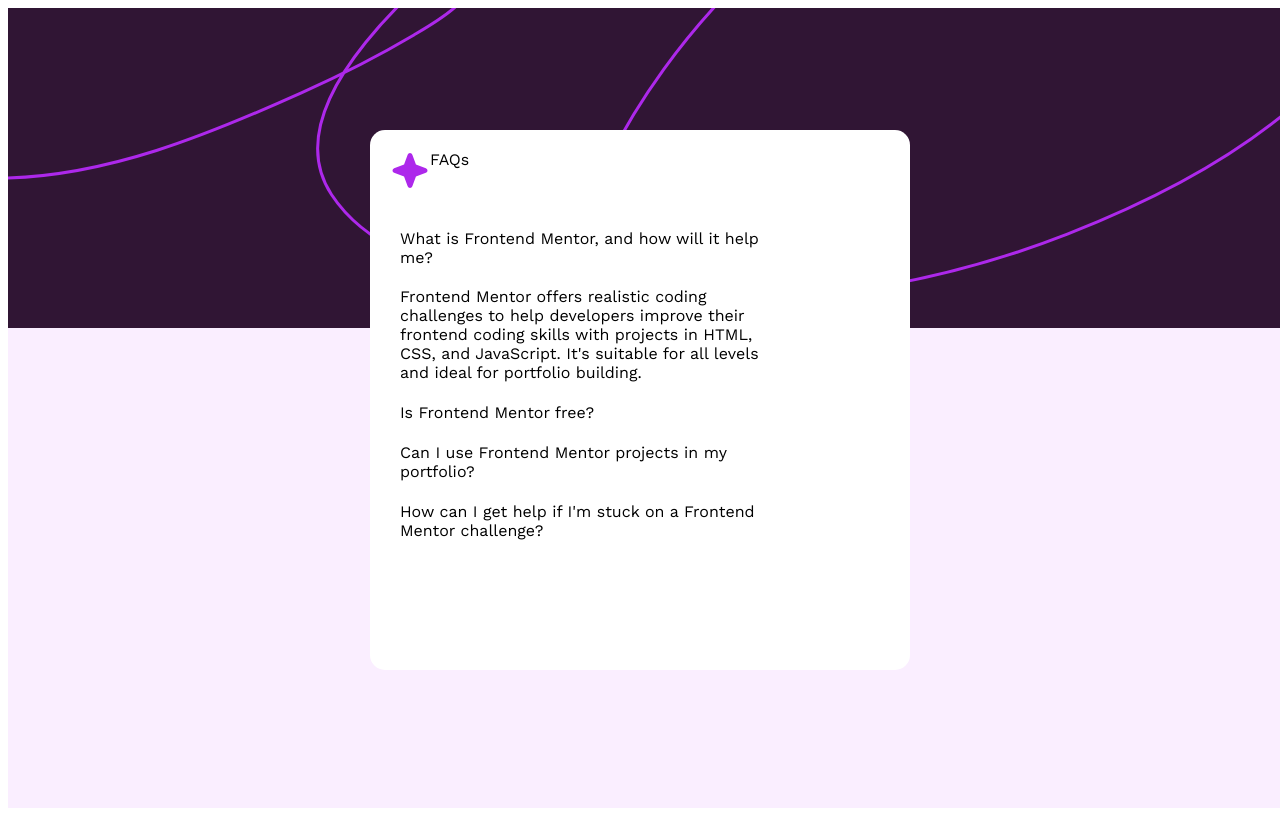
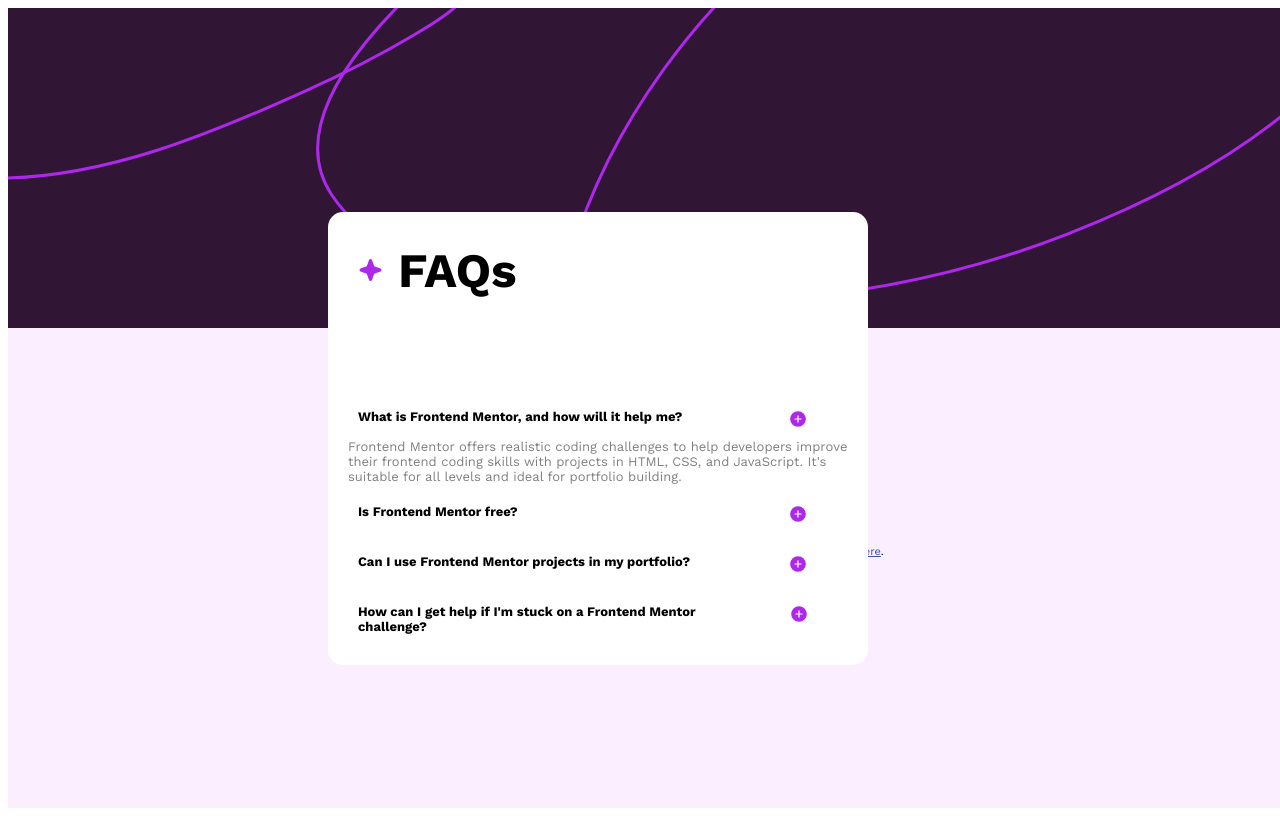
Before and after one commit to GuiGebaili78/FAQ-accordion, a plain HTML site: page index.html in a window 1280 px wide. Both pictures are taken after a click on the element "What is Frontend Mentor, and how will it help me?". Shown: the top 816 px of the page. Drawn offline with nearby package versions, Linux system fonts and the light colour scheme.

Commit message:
falta trocar o simbolo e abrir para cima o acordeon

```diff
--- a/index.html
+++ b/index.html
@@ -29,6 +29,7 @@
       <div class="accordion">
         <div class="accordion-item">
           <div class="accordion-title" onclick="toggleAccordion(1)">What is Frontend Mentor, and how will it help me?
+            <img src="/assets/images/icon-plus.svg" alt="" class="img-title">
           </div>
           <div class="accordion-content">Frontend Mentor offers realistic coding challenges to help developers improve
             their frontend coding skills with projects in HTML, CSS, and JavaScript. It's suitable for all levels and
@@ -36,13 +37,16 @@
         </div>
 
         <div class="accordion-item">
-          <div class="accordion-title" onclick="toggleAccordion(2)">Is Frontend Mentor free?</div>
+          <div class="accordion-title" onclick="toggleAccordion(2)">Is Frontend Mentor free?
+            <img src="/assets/images/icon-plus.svg" alt="" class="img-title">
+          </div>
           <div class="accordion-content">Yes, Frontend Mentor offers both free and premium coding challenges, with the
             free option providing access to a range of projects suitable for all skill levels.</div>
         </div>
 
         <div class="accordion-item">
           <div class="accordion-title" onclick="toggleAccordion(3)">Can I use Frontend Mentor projects in my portfolio?
+            <img src="/assets/images/icon-plus.svg" alt="" class="img-title">
           </div>
           <div class="accordion-content">Yes, you can use projects completed on Frontend Mentor in your portfolio. It's
             an excellent way to showcase your skills to potential employers!</div>
@@ -50,7 +54,9 @@
 
         <div class="accordion-item">
           <div class="accordion-title" onclick="toggleAccordion(4)">How can I get help if I'm stuck on a Frontend Mentor
-            challenge?</div>
+            challenge?
+            <img src="/assets/images/icon-plus.svg" alt="" class="img-title">
+          </div>
           <div class="accordion-content">The best place to get help is inside Frontend Mentor's Discord community.
             There's a help channel where you can ask questions and seek support from other community members.</div>
         </div>
--- a/style.css
+++ b/style.css
@@ -4,21 +4,20 @@
     height: 100vh;
     margin: 0;
 }
+
 .img-fundo {
     width: 100vw;
     z-index: 1;
 }
+
 .section {
     width: 500px;
-    height: 500px;
     background-color: #ffffff;
-    position: fixed;
-    top: 50%;
-    left: 50%;
-    transform: translate(-50%, -50%);
-    z-index: 2;
+    position: relative;
+    margin: -120px 320px;
     padding: 20px;
     border-radius: 15px;
+
 
 }
 
@@ -27,49 +26,90 @@
 }
 
 .accordion {
-    width: 400px;
-    margin-top: 50px;
+    width: 100%;
+    /* Ajustei a largura para ocupar 100% do container */
+    margin-top: 100px;
+    /* Ajustei o margin-top para espaço entre o título e os itens */
 }
 
 .accordion-item {
     margin-bottom: 1px;
+    margin-top: 10px;
+    font-size: 13px;
+    font-weight: bold;
 }
 
 .accordion-title {
     padding: 10px;
     cursor: pointer;
     user-select: none;
+    display: flex;
+    justify-content: space-between;
+    position: relative;
+
+}
+
+.accordion-title:hover {
+    color: #ad28eb;
+    /* Altere a cor desejada */
+}
+
+.img-title {
+    width: 80px;
+    height: 20px;
+    transition: transform 0.3s ease-in-out;
+    /* Adicionada transição ao ícone do título */
 }
 
 .accordion-content {
-    display: none;
-    padding: 10px;
+    max-height: 0;
+    font-weight: 200;
+    color: gray;
+    overflow: hidden;
+    transition: max-height 0.3s ease-in-out, transform 0.3s ease-in-out;
+    /* Adicionadas transições */
 }
 
 .accordion-content.active {
-    display: block;
+    max-height: 500px;
+    /* Um valor grande o suficiente para acomodar seu conteúdo */
+    transform: translateY(0);
+    /* Movimenta o conteúdo para cima */
 }
+
+
+.accordion-item.active .section {
+    height: auto;
+    /* Ajusta a altura da section para 'auto' ao abrir o acordeão */
+}
+
 .faq {
     display: inline-block;
     justify-content: center;
+    margin-top: 10px;
+    margin-left: 15px;
+    font-size: 48px;
+    font-weight: bold;
+}
 
-
-}
 .estrela {
     float: left;
+    width: 25px;
+    margin-top: 25px;
+    margin-left: 10px;
+}
 
-}
 .container-faq {
-    display: block;
+    display: flex;
     width: 100px;
     height: 150px;
-
 }
 
+.attribution {
+    font-size: 11px;
+    text-align: center;
+}
 
-
-
-
-
-.attribution { font-size: 11px; text-align: center; }
-.attribution a { color: hsl(228, 45%, 44%); }*/
+.attribution a {
+    color: hsl(228, 45%, 44%);
+}
```
